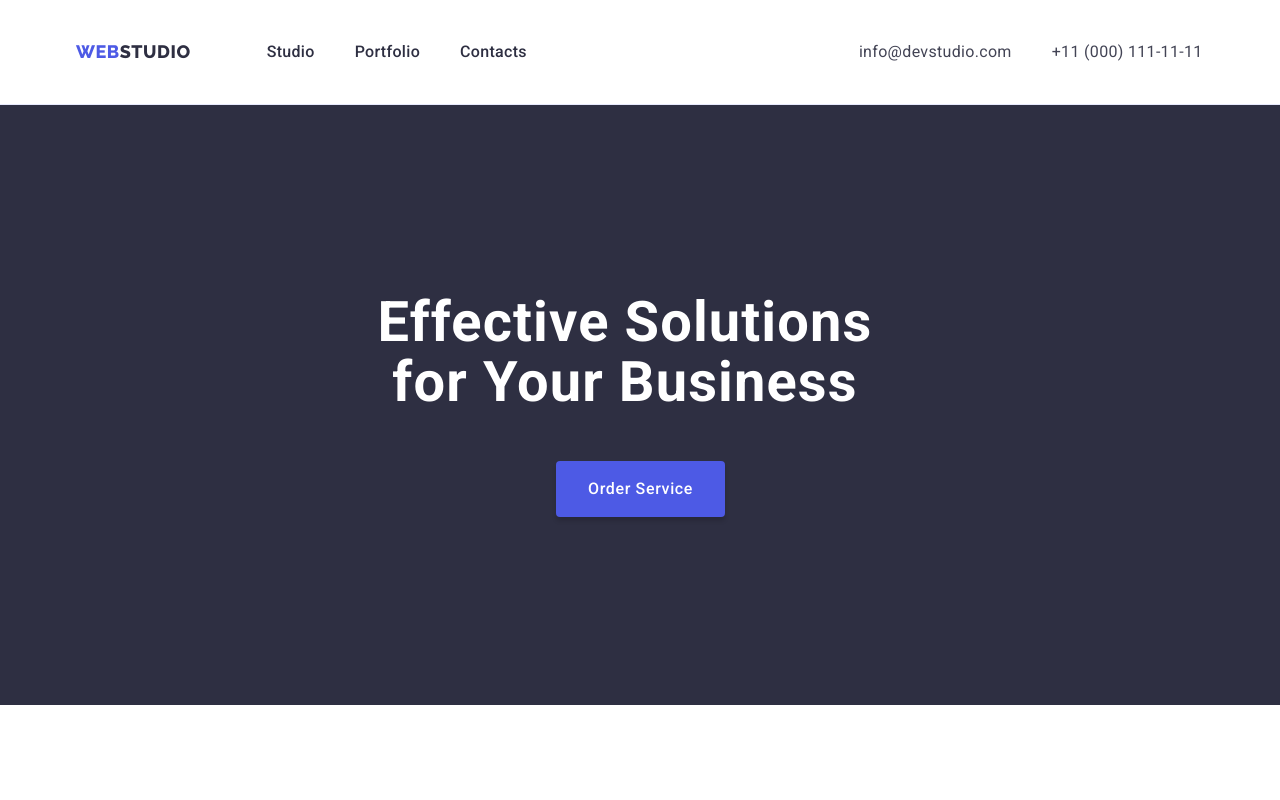
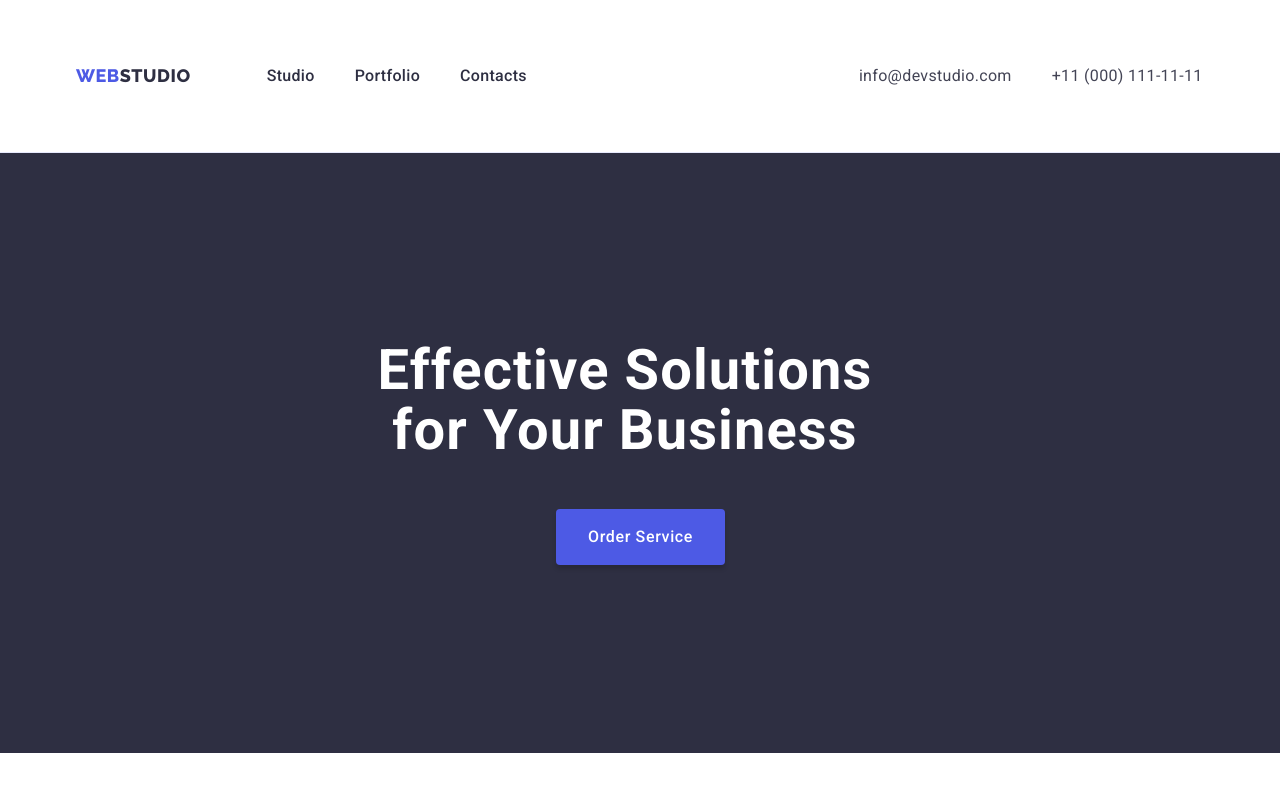
Before and after one commit to ByeByeSyrena/goit-markup-hw-03, a plain HTML site: page index.html in a window 1280 px wide. Shown: the top 800 px of the page. Drawn offline with nearby package versions, Linux system fonts and the light colour scheme.

Commit message:
header 2

```diff
--- a/css/styles.css
+++ b/css/styles.css
@@ -50,7 +50,7 @@ body {
 
 .container {
   width: 1158px;
-  padding: 0 15px;
+  padding: 0 15px 0 15px;
   margin: 0 auto;
 }
 
@@ -63,6 +63,10 @@ body {
   padding: 24px 0;
   gap: 40px;
   display: flex;
+}
+
+.menu-item {
+  padding: 24px 0;
 }
 
 .adress-menu {
```
